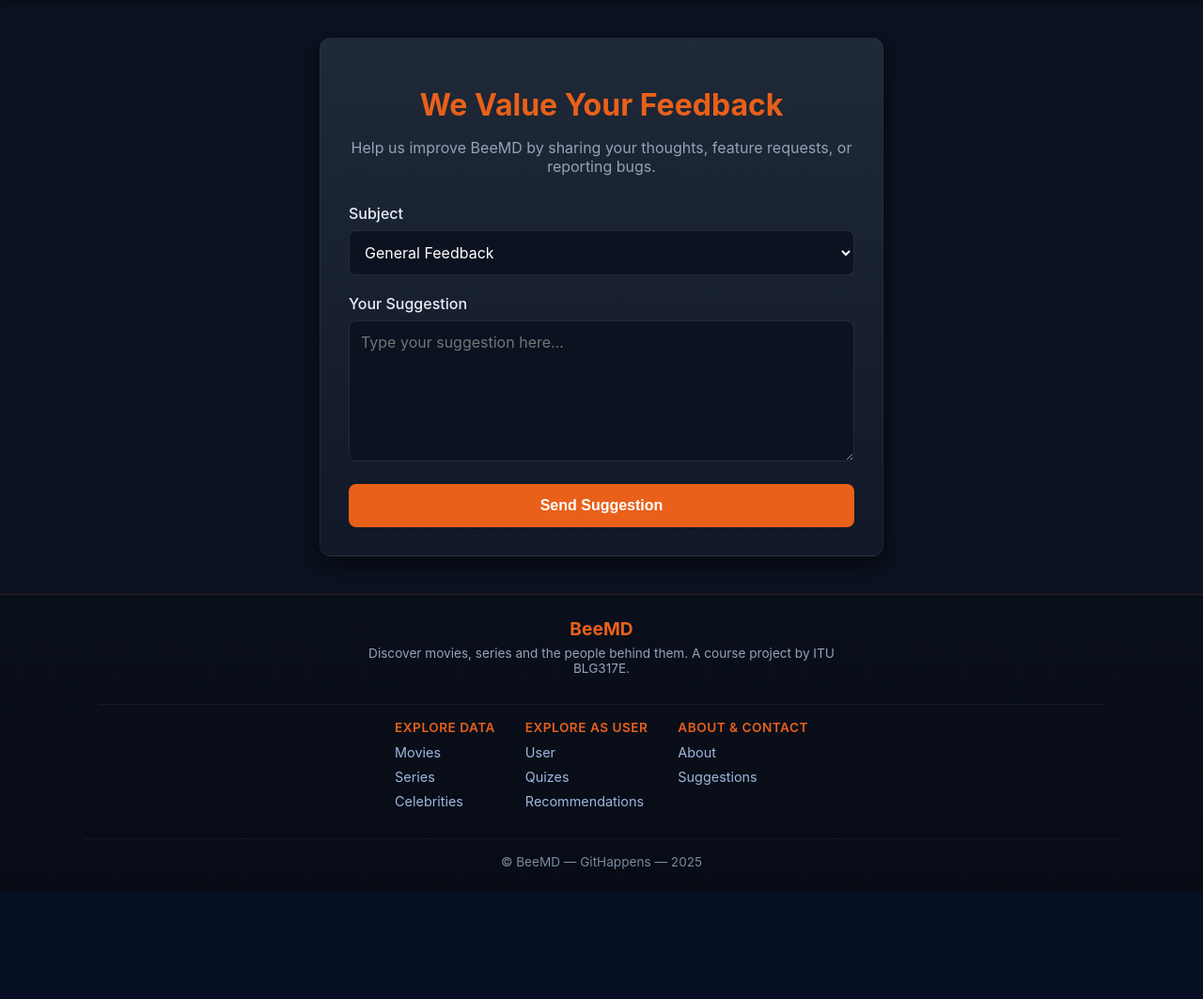
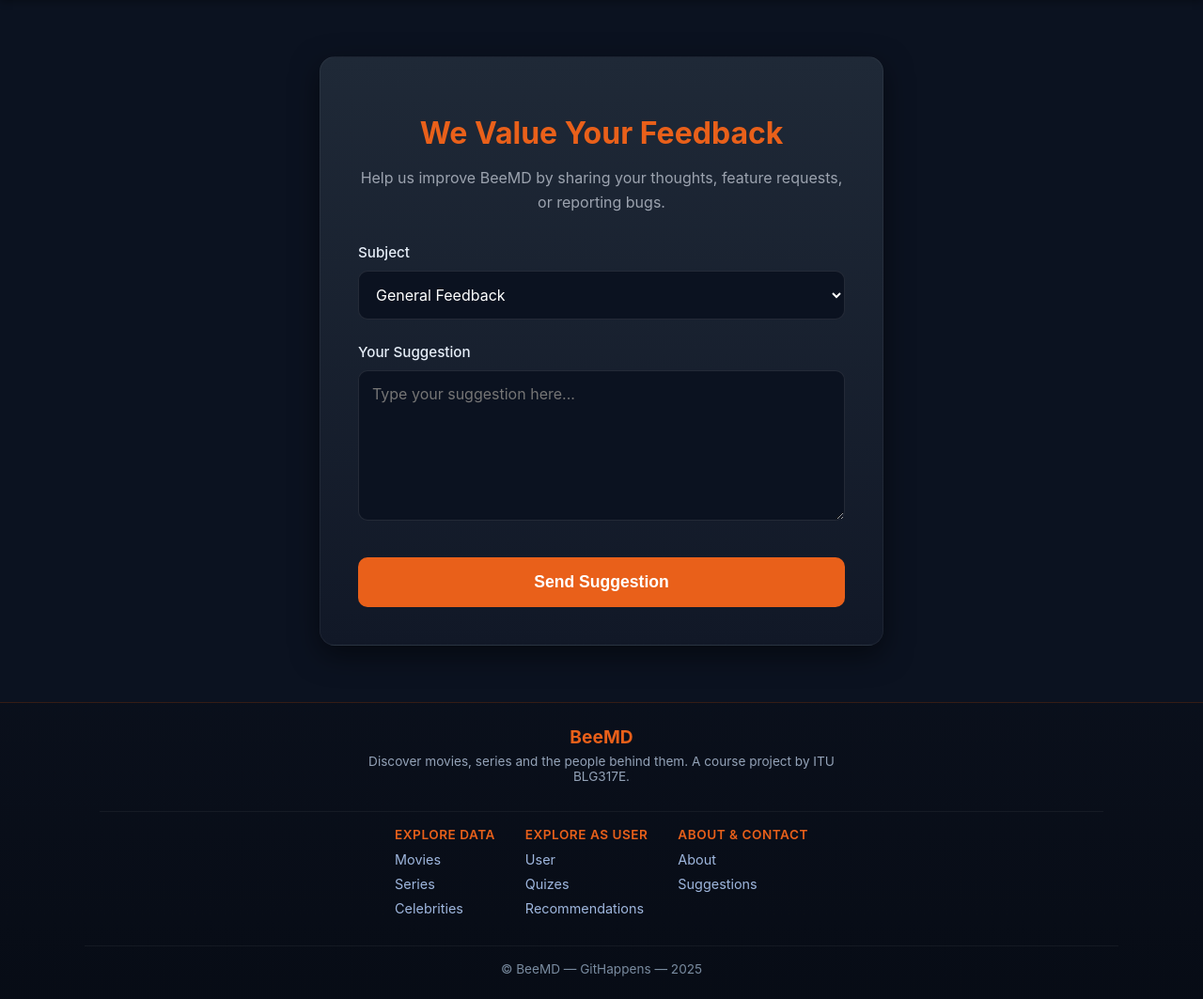
Before and after one commit to farukyo/ituDBSystems_BLG317E_GitHappens, a Flask app: page /suggest in a window 1280 px wide. Shown: the part 88-1151 px from the top of the page at 94% size. Before the commit the page ends 1037 px from the top, so only its background shows below. Run offline with Flask 3, Linux system fonts and the light colour scheme; the visitor is signed in with stand-in values (Sample User, id 1); data that the repository does not hold is empty.

Commit message:
suggestion

```diff
--- a/routes/celebrity_routes.py
+++ b/routes/celebrity_routes.py
@@ -41,10 +41,8 @@ def celebrities():
             FROM people p
             JOIN principals pr ON p.peopleId = pr.peopleId
             JOIN ratings r ON pr.titleId = r.titleId
-            -- YENİ PROFESSION YAPISI --
             LEFT JOIN profession_assignments pa ON p.peopleId = pa.peopleId
             LEFT JOIN profession_dictionary pd ON pa.profession_dict_id = pd.id
-            -- ----------------------- --
             LEFT JOIN githappens_users.user_likes_people ul ON p.peopleId = ul.people_id
                        AND ul.user_id = :uid
             WHERE r.numVotes > 1000
@@ -69,7 +67,6 @@ def celebrities():
                        GROUP_CONCAT(DISTINCT pd.name SEPARATOR ', ') as professionName,
                        CASE WHEN ul.user_id IS NOT NULL THEN 1 ELSE 0 END as is_liked
                 FROM people p
-                -- YENİ PROFESSION YAPISI --
                 LEFT JOIN profession_assignments pa ON p.peopleId = pa.peopleId
                 LEFT JOIN profession_dictionary pd ON pa.profession_dict_id = pd.id
                 -- ----------------------- --
--- a/routes/main_routes.py
+++ b/routes/main_routes.py
@@ -497,10 +497,28 @@ def suggest():
         subject = request.form.get("subject")
         message_body = request.form.get("message")
 
-        user_email = current_user.email
-        user_name = current_user.username
+        if not subject or not message_body:
+            flash("Please fill in all fields.", "warning")
+            return redirect(url_for('main.suggest'))
 
-        flash("Thank you! Your suggestion has been sent successfully.")
-        return redirect(url_for('main.index'))
+        try:
+            with engine.connect() as conn:
+                sql = """
+                    INSERT INTO githappens_users.user_suggestions (user_id, subject, suggestion_text)
+                    VALUES (:uid, :sub, :msg)
+                """
+                conn.execute(text(sql), {
+                    "uid": current_user.id,
+                    "sub": subject,
+                    "msg": message_body
+                })
+                conn.commit()
 
-    return render_template("suggestion.html")
+            return render_template("suggestion.html", success=True)
+
+        except Exception as e:
+            print(f"Error saving suggestion: {e}")
+            flash("An error occurred while sending your suggestion.", "danger")
+            return redirect(url_for('main.suggest'))
+
+    return render_template("suggestion.html", success=False)
--- a/templates/suggestion.html
+++ b/templates/suggestion.html
@@ -4,81 +4,141 @@
 
 {% block head %}
 <style>
-    /* Bu sayfaya özel stiller */
+    /* KONTEYNER STİLİ */
     .suggestion-container {
         max-width: 600px;
-        margin: 40px auto;
-        padding: 30px;
+        margin: 60px auto;
+        padding: 40px;
         background: linear-gradient(180deg, #1f2937, #111827);
-        border-radius: 12px;
-        box-shadow: 0 8px 24px rgba(0, 0, 0, 0.6);
+        border-radius: 16px;
+        box-shadow: 0 10px 30px rgba(0, 0, 0, 0.5);
         border: 1px solid rgba(255, 255, 255, 0.05);
+        position: relative;
+        overflow: hidden;
     }
 
+    /* BAŞLIK VE METİN */
     .suggestion-header {
         text-align: center;
         margin-bottom: 30px;
     }
 
     .suggestion-header h1 {
-        color: var(--accent);
+        color: #e9601a; /* Senin tema rengin (Turuncu) */
         margin-bottom: 10px;
+        font-size: 2rem;
     }
 
     .suggestion-header p {
-        color: var(--muted);
+        color: #9ca3af;
+        line-height: 1.6;
     }
 
+    /* FORM ELEMANLARI */
     .form-group {
-        margin-bottom: 20px;
+        margin-bottom: 25px;
     }
 
     .form-group label {
         display: block;
-        margin-bottom: 8px;
+        margin-bottom: 10px;
         color: #e6eef8;
         font-weight: 500;
+        font-size: 0.95rem;
     }
 
     .form-control {
         width: 100%;
-        padding: 12px;
+        padding: 14px;
         background-color: #0b1220;
         border: 1px solid rgba(255, 255, 255, 0.1);
-        border-radius: 8px;
+        border-radius: 10px;
         color: #fff;
         font-family: inherit;
         font-size: 1rem;
-        transition: border-color 0.3s ease;
+        transition: all 0.3s ease;
     }
 
     .form-control:focus {
         outline: none;
-        border-color: var(--accent);
-        box-shadow: 0 0 0 3px rgba(233, 96, 26, 0.1);
+        border-color: #e9601a;
+        box-shadow: 0 0 0 3px rgba(233, 96, 26, 0.15);
+        background-color: #111827;
     }
 
     textarea.form-control {
         resize: vertical;
-        min-height: 150px;
+        min-height: 160px;
     }
 
+    /* BUTON */
     .btn-submit {
         width: 100%;
-        padding: 14px;
-        background: var(--accent);
+        padding: 16px;
+        background: #e9601a;
         color: white;
         border: none;
-        border-radius: 8px;
-        font-size: 1rem;
+        border-radius: 10px;
+        font-size: 1.1rem;
         font-weight: 600;
         cursor: pointer;
         transition: background 0.3s ease, transform 0.2s;
+        margin-top: 10px;
     }
 
     .btn-submit:hover {
         background: #d65211;
         transform: translateY(-2px);
+    }
+
+    /* --- TEŞEKKÜR EKRANI (SUCCESS STATE) --- */
+    .success-message {
+        text-align: center;
+        padding: 20px 0;
+        animation: fadeIn 0.5s ease-out;
+    }
+
+    .success-icon {
+        width: 80px;
+        height: 80px;
+        background: rgba(46, 204, 113, 0.1);
+        color: #2ecc71;
+        border-radius: 50%;
+        display: flex;
+        align-items: center;
+        justify-content: center;
+        margin: 0 auto 25px auto;
+        font-size: 2.5rem;
+    }
+
+    .success-title {
+        color: #fff;
+        font-size: 2rem;
+        margin-bottom: 15px;
+    }
+
+    .success-text {
+        color: #9ca3af;
+        margin-bottom: 30px;
+        font-size: 1.1rem;
+    }
+
+    .btn-home {
+        display: inline-block;
+        padding: 12px 30px;
+        background: rgba(255, 255, 255, 0.08);
+        color: #fff;
+        text-decoration: none;
+        border-radius: 8px;
+        transition: background 0.3s;
+    }
+    .btn-home:hover {
+        background: rgba(255, 255, 255, 0.15);
+    }
+
+    @keyframes fadeIn {
+        from { opacity: 0; transform: translateY(10px); }
+        to { opacity: 1; transform: translateY(0); }
     }
 </style>
 {% endblock %}
@@ -86,6 +146,24 @@
 {% block content %}
 <div class="container">
     <div class="suggestion-container">
+
+        {% if success %}
+        <div class="success-message">
+            <div class="success-icon">
+                <svg xmlns="http://www.w3.org/2000/svg" width="40" height="40" viewBox="0 0 24 24" fill="none" stroke="currentColor" stroke-width="3" stroke-linecap="round" stroke-linejoin="round">
+                    <polyline points="20 6 9 17 4 12"></polyline>
+                </svg>
+            </div>
+            <h2 class="success-title">Thank You!</h2>
+            <p class="success-text">
+                Your suggestion has been received successfully.<br>
+                We really appreciate your feedback to improve BeeMD.
+            </p>
+            <a href="{{ url_for('main.index') }}" class="btn-home">Return to Home</a>
+            <a href="{{ url_for('main.suggest') }}" style="display:block; margin-top:15px; color:#666; font-size:0.9rem;">Send another suggestion</a>
+        </div>
+
+        {% else %}
         <div class="suggestion-header">
             <h1>We Value Your Feedback</h1>
             <p>Help us improve BeeMD by sharing your thoughts, feature requests, or reporting bugs.</p>
@@ -104,12 +182,13 @@
 
             <div class="form-group">
                 <label for="message">Your Suggestion</label>
-                <textarea name="message" id="message" class="form-control" placeholder="Type your suggestion here..."
-                    required></textarea>
+                <textarea name="message" id="message" class="form-control" placeholder="Type your suggestion here..." required></textarea>
             </div>
 
             <button type="submit" class="btn-submit">Send Suggestion</button>
         </form>
+        {% endif %}
+
     </div>
 </div>
 {% endblock %}
```
Also changed, not shown: user_sql_kodları.txt (+9 -0 lines).
